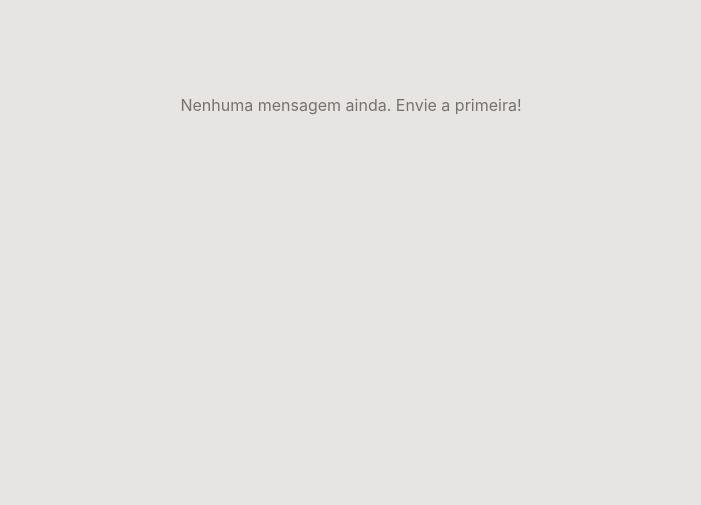
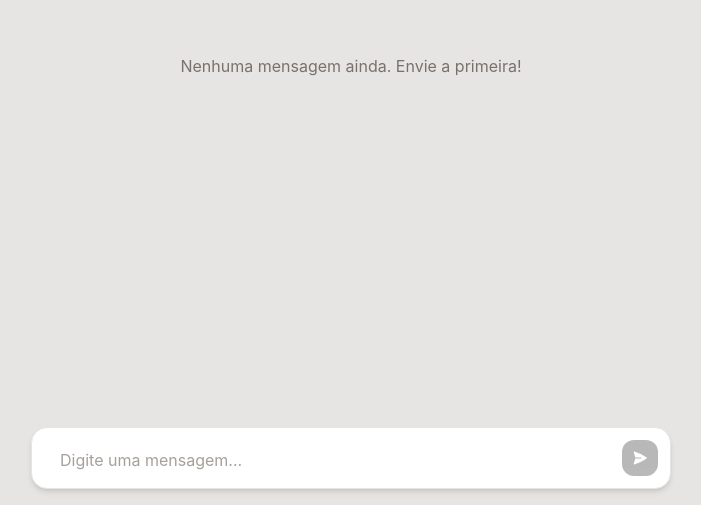
Before and after one commit to slayer-br/chat-offline, a React (Vite) app: page / in a window 1280 px wide. Shown: the part 295-800 px from the top of the page, without its empty margins (289-990 px from the left). Built offline with nearby package versions, Linux system fonts and the light colour scheme.

Commit message:
feat: implementa fase 3 (card de input, auto-resize, atalhos de teclado e lógica de envio)

```diff
--- /dev/null
+++ b/blueprint/plans/0003-fase-3-input-e-envio.md
@@ -0,0 +1,32 @@
+# Plano 0003 — Fase 3: Input e Envio
+
+## Objetivo
+Implementar a Fase 3 do PRD (`blueprint/docs/prd.md`): o componente `ChatInput` com card fixo no rodapé, `textarea` com auto-resize e suporte a atalhos de teclado (Enter para enviar, Shift+Enter para quebra de linha), botão de envio reativo ao conteúdo e a lógica de envio `handleSend` no componente `Chat`.
+
+---
+
+## Tarefas
+
+### Tarefa 3.1 — Card de input fixo
+- [x] Criar `src/components/ChatInput.tsx` posicionado na base do container com fundo branco e bordas arredondadas.
+- [x] Configurar layout flexível horizontal com espaço reservado para o toggle (lado esquerdo), `textarea` no centro (`flex-1`) e botão de enviar (lado direito).
+
+### Tarefa 3.2 — Textarea com auto-resize
+- [x] Implementar ajuste automático de altura via ref/evento `input` com limite máximo de expansão e scroll interno quando atingir o limite.
+- [x] Adicionar placeholder descritivo ("Digite uma mensagem...").
+
+### Tarefa 3.3 — Botão de enviar
+- [x] Posicionar botão à direita dentro do card.
+- [x] Desabilitar quando `text.trim() === ''` com estilos visuais de estado desabilitado.
+- [x] Exibir ícone / rótulo de envio acessível.
+
+### Tarefa 3.4 — Lógica de envio
+- [x] Implementar tratamento de teclado (`Enter` para envio e `Shift + Enter` para quebra de linha).
+- [x] Criar função `handleSend` no `Chat.tsx` que valida o texto, gera o `id` via `crypto.randomUUID()`, adiciona ao estado `messages` com remetente padrão `'user'` e limpa o input.
+- [x] Conectar `ChatInput` com `Chat.tsx`.
+
+---
+
+## Verificação e Qualidade
+- `npm run lint` (oxlint)
+- `npm run build` (tsc + vite)
--- a/src/components/Chat.tsx
+++ b/src/components/Chat.tsx
@@ -1,14 +1,29 @@
 import { useState } from 'react'
 import type { Message } from '../types/message'
 import { MessageList } from './MessageList'
+import { ChatInput } from './ChatInput'
 
 export function Chat() {
-  const [messages] = useState<Message[]>([])
+  const [messages, setMessages] = useState<Message[]>([])
+
+  const handleSend = (text: string) => {
+    const trimmed = text.trim()
+    if (!trimmed) return
+
+    const newMessage: Message = {
+      id: crypto.randomUUID(),
+      text,
+      sender: 'user',
+    }
+
+    setMessages((prev) => [...prev, newMessage])
+  }
 
   return (
     <main className="h-dvh bg-stone-200 text-stone-900 overflow-hidden">
       <div className="mx-auto flex h-full max-w-2xl flex-col">
         <MessageList messages={messages} />
+        <ChatInput onSend={handleSend} />
       </div>
     </main>
   )
--- /dev/null
+++ b/src/components/ChatInput.tsx
@@ -0,0 +1,79 @@
+import { useState, useRef, type ChangeEvent, type KeyboardEvent } from 'react'
+
+type ChatInputProps = {
+  onSend: (text: string) => void
+}
+
+export function ChatInput({ onSend }: ChatInputProps) {
+  const [text, setText] = useState('')
+  const textareaRef = useRef<HTMLTextAreaElement>(null)
+
+  const handleInput = (e: ChangeEvent<HTMLTextAreaElement>) => {
+    setText(e.target.value)
+    adjustHeight()
+  }
+
+  const adjustHeight = () => {
+    const textarea = textareaRef.current
+    if (!textarea) return
+    textarea.style.height = 'auto'
+    const newHeight = Math.min(textarea.scrollHeight, 144)
+    textarea.style.height = `${newHeight}px`
+  }
+
+  const handleSubmit = () => {
+    const trimmed = text.trim()
+    if (!trimmed) return
+
+    onSend(text)
+    setText('')
+    if (textareaRef.current) {
+      textareaRef.current.style.height = 'auto'
+    }
+  }
+
+  const handleKeyDown = (e: KeyboardEvent<HTMLTextAreaElement>) => {
+    if (e.key === 'Enter' && !e.shiftKey) {
+      e.preventDefault()
+      handleSubmit()
+    }
+  }
+
+  const isDisabled = text.trim() === ''
+
+  return (
+    <div className="p-4 pt-0">
+      <div className="flex items-end gap-2 rounded-2xl bg-white p-3 shadow-md border border-stone-200 transition-colors">
+        {/* Espaço reservado para o toggle do remetente (Fase 4) */}
+        <div id="sender-toggle-slot" />
+
+        <textarea
+          ref={textareaRef}
+          value={text}
+          onChange={handleInput}
+          onKeyDown={handleKeyDown}
+          placeholder="Digite uma mensagem..."
+          rows={1}
+          className="max-h-36 min-h-[24px] flex-1 resize-none bg-transparent px-2 py-1 text-sm sm:text-base text-stone-900 outline-none placeholder:text-stone-400 leading-normal"
+        />
+
+        <button
+          type="button"
+          onClick={handleSubmit}
+          disabled={isDisabled}
+          aria-label="Enviar mensagem"
+          className="flex h-9 w-9 shrink-0 items-center justify-center rounded-xl bg-stone-900 text-white transition-all disabled:opacity-30 disabled:cursor-not-allowed hover:not-disabled:bg-stone-800 active:not-disabled:scale-95"
+        >
+          <svg
+            xmlns="http://www.w3.org/2000/svg"
+            viewBox="0 0 24 24"
+            fill="currentColor"
+            className="h-4 w-4"
+          >
+            <path d="M3.478 2.404a.75.75 0 0 0-.926.941l2.432 7.905H13.5a.75.75 0 0 1 0 1.5H4.984l-2.432 7.905a.75.75 0 0 0 .926.94 60.519 60.519 0 0 0 18.445-8.986.75.75 0 0 0 0-1.218A60.517 60.517 0 0 0 3.478 2.404Z" />
+          </svg>
+        </button>
+      </div>
+    </div>
+  )
+}
```
Also changed, not shown: 1 other file (tests, documents, lock files or other folders).
